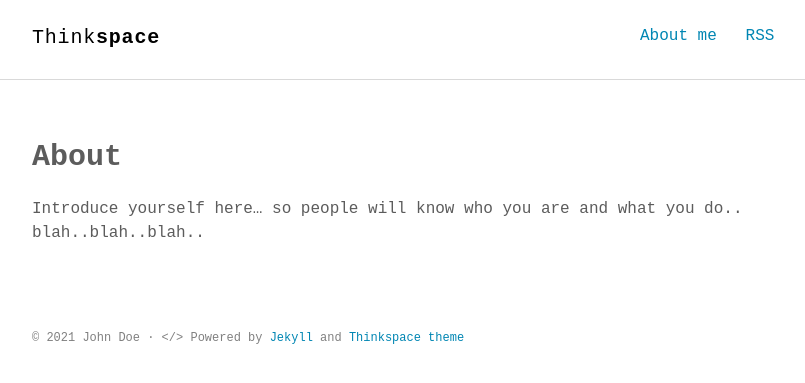
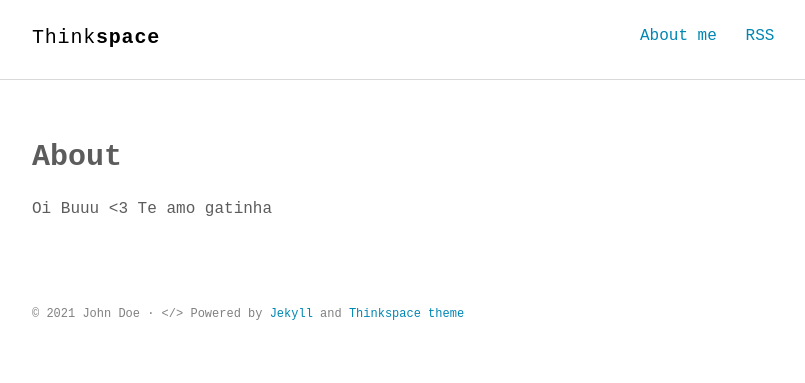
Before and after one commit to m-rauh/m-rauh.github.io, a Jekyll site: the page built from about.md, in a window 1280 px wide. Shown: the top 383 px of the page, without its empty margins (232-1037 px from the left). Built offline with Jekyll 4.4.1, drawn with Linux system fonts in a browser that asks for light colours; some web fonts are replaced.

Commit message:
Testing about.md

```diff
--- a/about.md
+++ b/about.md
@@ -4,4 +4,5 @@ title: About
 permalink: /about/
 ---
 
-Introduce yourself here... so people will know who you are and what you do.. blah..blah..blah..
+Oi Buuu <3
+Te amo gatinha
```
